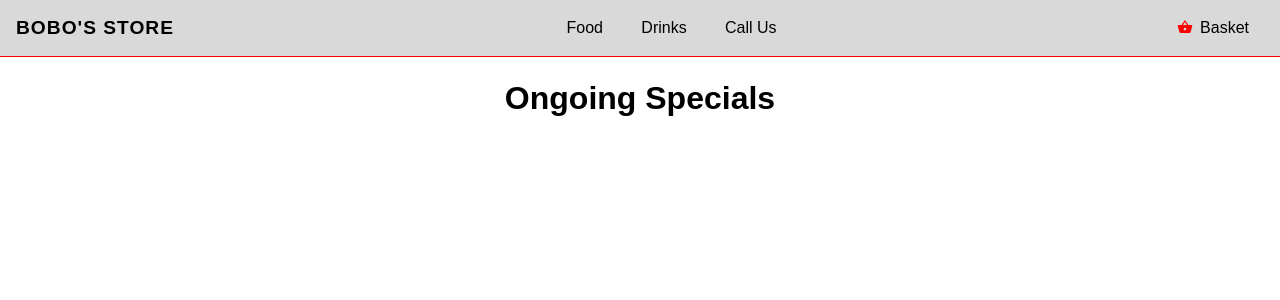
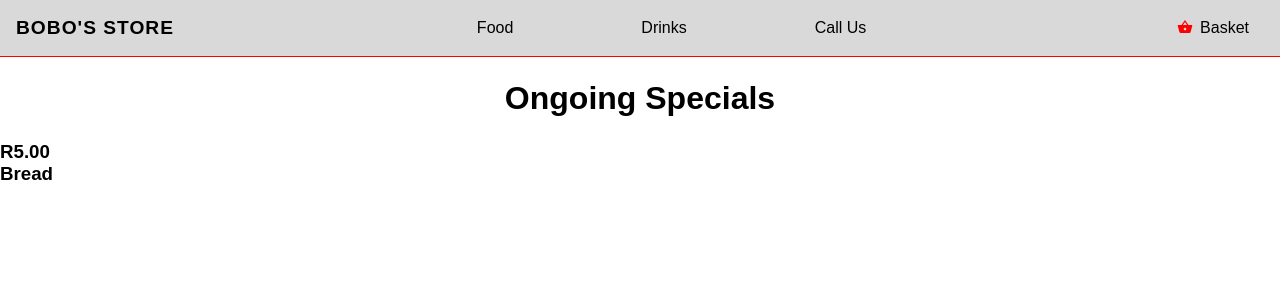
Before and after one commit to Exodera/Bobo-s-Store, a React (Create React App) app: page / in a window 1280 px wide. Shown: the top 300 px of the page. Built offline with nearby package versions, Linux system fonts and the light colour scheme.

Commit message:
Added item case

```diff
--- a/src/components/Body/Body.css
+++ /dev/null
@@ -1,3 +0,0 @@
-body{
-    margin: 3.5rem 0;
-}
--- /dev/null
+++ b/src/components/GridItems/GridItem.js
@@ -0,0 +1,15 @@
+import React from 'react'
+
+const GridItem = ({props}) => {
+  return (
+    <div>
+      <div className='item'>
+        <h3 className = "item-price">{props.Price}</h3>
+        <h3 className = "item-name">{props.Name}</h3>
+
+      </div>
+    </div>
+  )
+}
+
+export default GridItem
--- /dev/null
+++ b/src/components/GridItems/GridItems.js
@@ -0,0 +1,25 @@
+import React from 'react'
+import GridItem from './GridItem';
+
+const GridItems = () => {
+    const GridItems = [
+        {
+            Name: "Bread",
+            Price: "R5.00",
+
+        }
+    ];
+
+  return (
+    <div>
+        {
+            GridItems.map((GridItemm)=>{
+                return <GridItem props= {GridItemm}/>
+            })
+        }
+    </div>
+
+  )
+}
+
+export default GridItems
--- a/src/components/Navbar/Navbar.css
+++ b/src/components/Navbar/Navbar.css
@@ -20,7 +20,7 @@ a{
    text-decoration: none;
    color: black;
    display: inline-block;
-   padding: 1.2rem;
+   padding: 1.2rem 4rem;
 
 }
 a:hover{
--- a/src/pages/Home.js
+++ b/src/pages/Home.js
@@ -1,10 +1,13 @@
 import React from 'react'
+import GridItems from '../components/GridItems/GridItems'
 import "./Global.css"
 
 const Home = () => {
   return (
     <div>
       <h1>Ongoing Specials</h1>
+      <GridItems/>
+
     </div>
   )
 }
```
Also changed, not shown: src/components/GridItems/GridItem.css (added).
